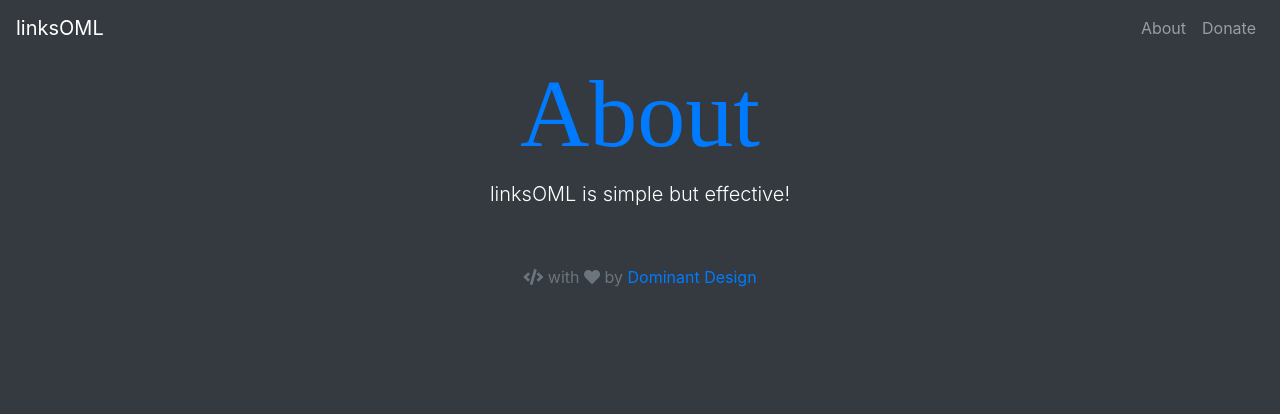
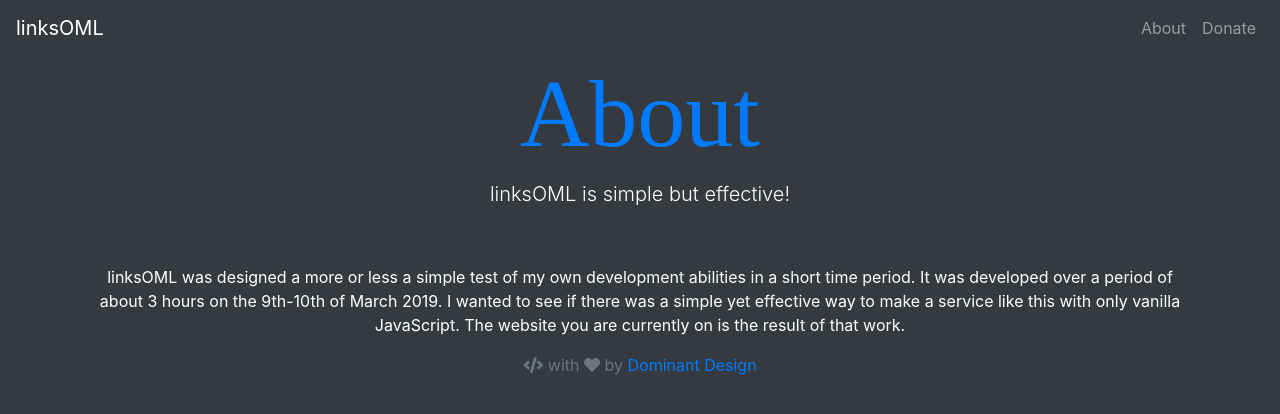
Before and after one commit to lomlrepository/lomlrepository.github.com, a Jekyll site: the page built from about.md, in a window 1280 px wide. Shown: the top 414 px of the page. Built offline with Jekyll 4.4.1, drawn with Linux system fonts in a browser that asks for light colours; nearby versions of some CDN libraries; some web fonts are replaced.

Commit message:
Update about.md

```diff
--- a/about.md
+++ b/about.md
@@ -3,3 +3,7 @@ layout: information
 title: About
 description: linksOML is simple but effective!
 ---
+linksOML was designed a more or less a simple test of my own development abilities in a short time
+period. It was developed over a period of about 3 hours on the 9th-10th of March 2019. I wanted to
+see if there was a simple yet effective way to make a service like this with only vanilla JavaScript.
+The website you are currently on is the result of that work.
```
